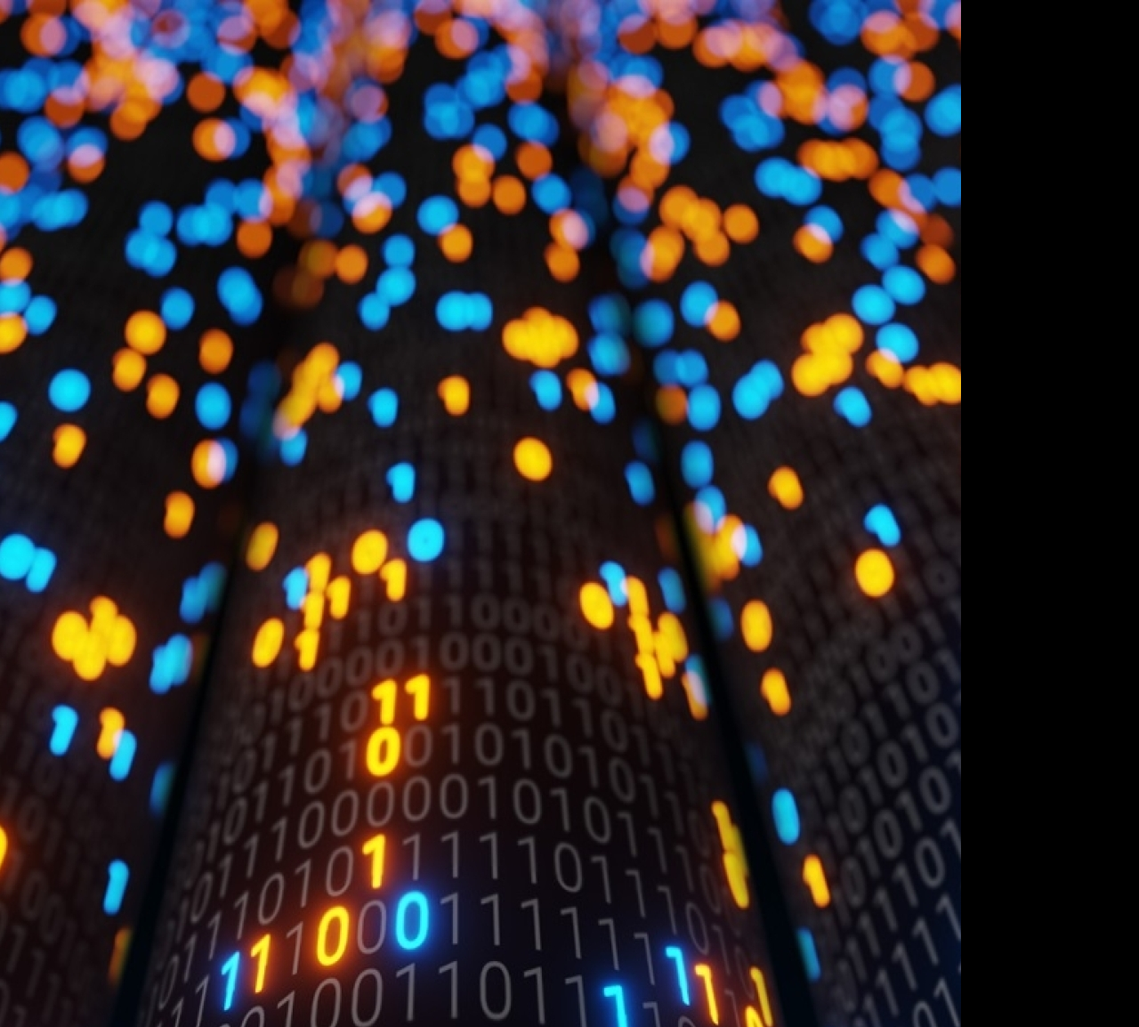
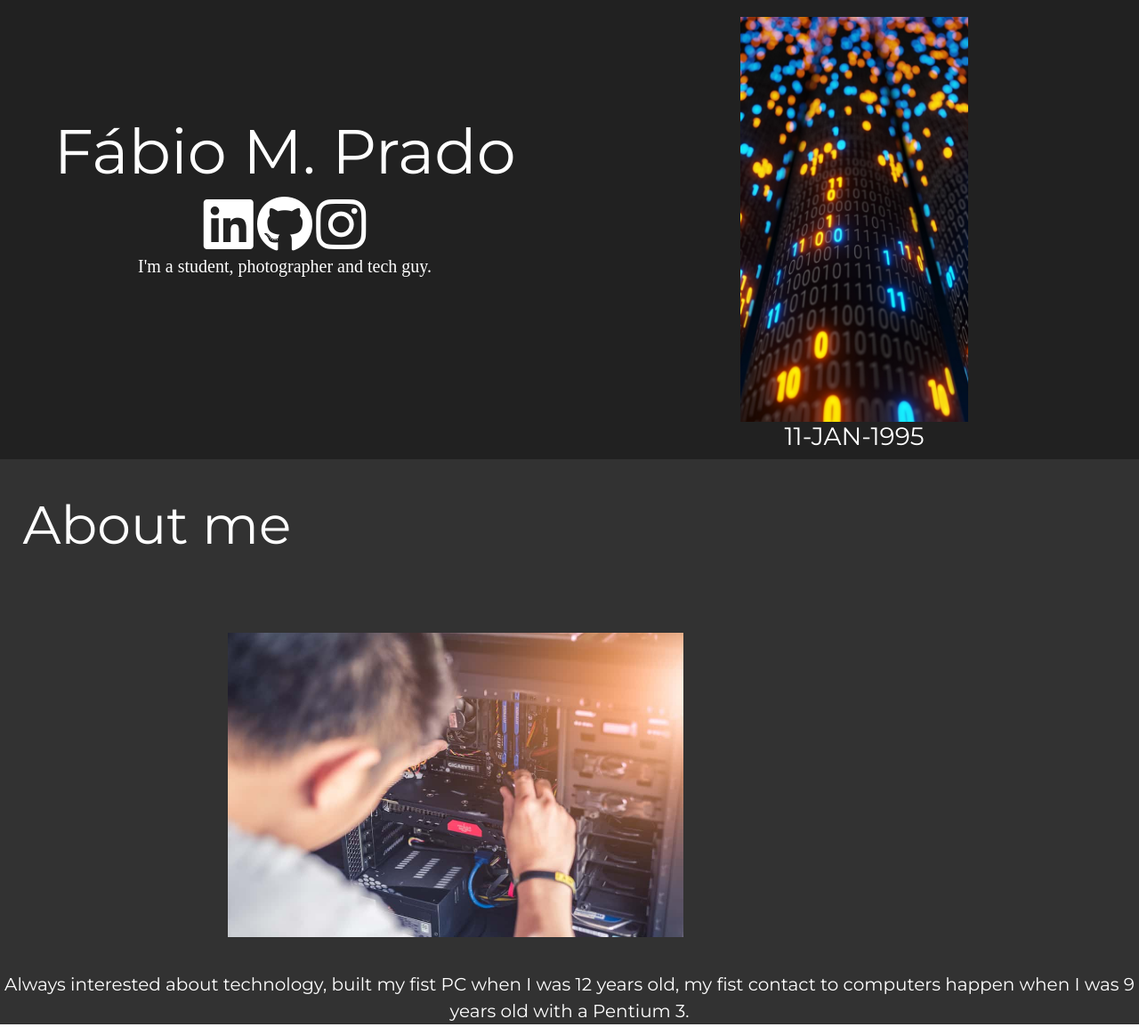
Before and after one commit to fabiohprado/fabiomp.com, a plain HTML site: page index.html in a window 1280 px wide. Shown: the top 1154 px of the page at 89% size. Drawn offline with nearby package versions, Linux system fonts and the light colour scheme.

Commit message:
Change the layout and some colors
added some pictures and move things with grid.

```diff
--- a/CSS/styles.css
+++ b/CSS/styles.css
@@ -1,16 +1,75 @@
 #titulo{
-  background-color: #000000;
+  background-color: #212121;
 }
  #conteudo{
-  background-color: #000000;
+  background-color: #323232;
  }
  #rodape{
-  background-color: #000000;
+  background-color: #212121;
  }
 
  h1{
   font-family: "Montserrat";
-  font-size: 5.0rem;
-  color: whitesmoke;
-  padding-top: 160px;
+  color: white;
+  font-size: 70px;
+  padding-top: 20%;
  }
+ h3{
+   font-family: "Montserrat";
+   color: white;
+ }
+ p{
+   color: white;
+   font-family: "Open-Sans";
+   font-size: 20px;
+ }
+ .grid-item01, .grid-item02{
+   text-align: center;
+ }
+ .imagemCapa{
+   width: 40%;
+   padding-top: 3%;
+ }
+ .fa-brands{
+   color: white;
+   text-decoration: none;
+ }
+.grid-container{
+  display: grid;
+  grid-template-columns: repeat(auto-fit, minmax(500px, 1fr));
+}
+.me{
+  padding: 3% 2%;
+  font-family: "Montserrat";
+  color: white;
+  font-size: 80px;
+}
+.pcbuilding{
+  padding: 3% 20%;
+}
+.description{
+  text-align: center;
+  font-family: "Montserrat";
+
+}
+
+.linked:hover{
+  color: #0072b1;
+}
+.git:hover{
+  color: #000000;
+}
+.insta:hover{
+  color: #c13584;
+}
+@media (max-width: 1350px){
+  .me{
+    padding: 3% 2%;
+    font-family: "Montserrat";
+    color: white;
+    font-size: 60px;
+  }
+  .pcbuilding{
+    width: 80%;
+  }
+}
--- a/index.html
+++ b/index.html
@@ -31,30 +31,37 @@
   <body>
     <section id="titulo">
       <div class="grid-container">
-        <div class="grid-item"></div>
-        <div class="grid-item"></div>
-        <div class="grid-item"></div>
-        <div class="grid-item"></div>
-        <div class="grid-item"></div>
-        <div class="grid-item"></div>
-        <div class="grid-item"></div>
+        <div class="grid-item01">
+          <h1>Fábio M. Prado</h1>
+          <a href="https://www.linkedin.com/in/fabiohprado/" class="linked fa-brands fa-linkedin fa-4x"></a>
+          <a href="https://github.com/fabiohprado" class="git fa-brands fa-github fa-4x"></a>
+          <a href="https://www.instagram.com/visualss.raw/" class="insta fa-brands fa-instagram fa-4x"></a>
+          <p>I'm a student, photographer and tech guy.</p></div>
+        <div class="grid-item02">
+          <img class="imagemCapa" src="images/code.jpg" alt="capa">
+          <h3>11-JAN-1995</h3></div>
       </div>
-      <img src="images/code.jpg" alt="capa">
-      <h3>11-JAN-1995</h3>
-      <h1>Fábio M. Prado</h1>
-      <button aria-label="link" type="button" href="https://www.linkedin.com/in/fabiohprado/"><i class="fa-brands fa-linkedin fa-4x"></i></button>
-      <button aria-label="link" type="button" href="https://github.com/fabiohprado"><i class="fa-brands fa-github fa-4x"></i></button>
-      <button aria-label="link" type="button" href="https://www.instagram.com/visualss.raw/"><i class="fa-brands fa-instagram fa-4x"></i></button>
-      <p>I'm a student, photographer and tech guy.</p>
-      <div class="fa-solid fa-code fa-5x"></div>
     </section>
     <section id="conteudo">
-      <h1>About me</h1>
-      <p>Always interested about technology, built my fist PC when I was 12 years old, my fist contact to computers happen when I was 9 years old with a Pentium 3.</p>
+      <h1 class="me">About me</h1>
+      <img class="pcbuilding" src="images/building-a-computer.jpg" alt="building-a-computer">
+      <p class="description">Always interested about technology, built my fist PC when I was 12 years old, my fist contact to computers happen when I was 9 years old with a Pentium 3.</p>
     </section>
     <section id="rodape">
+      <div class="rodape-container">
+        <div class="item01">
+
+        </div>
+        <div class="item02">
+
+        </div>
+        <div class="item03">
+
+        </div>
+
+      </div>
     </section>
-    <p>© Copyright fabiomp.com, Alpha(V0.1)</p>
+    <p style="color: black;">© Copyright fabiomp.com, Alpha(V0.1)</p>
     </div>
   </body>
 </html>
```
Also changed, not shown: images/building-a-computer.jpg (added).
